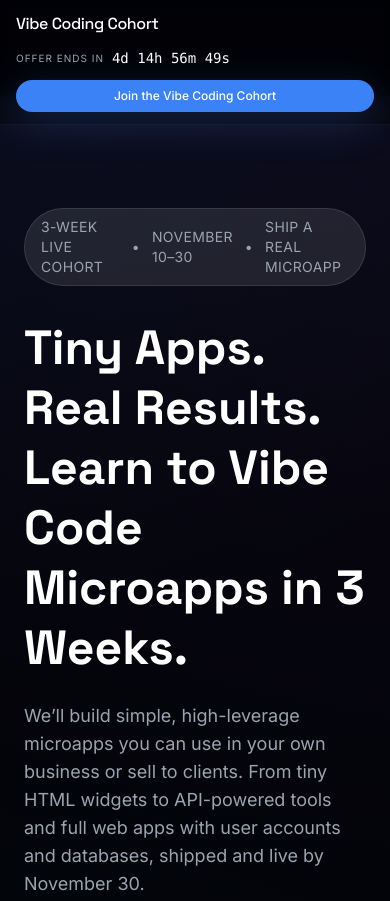
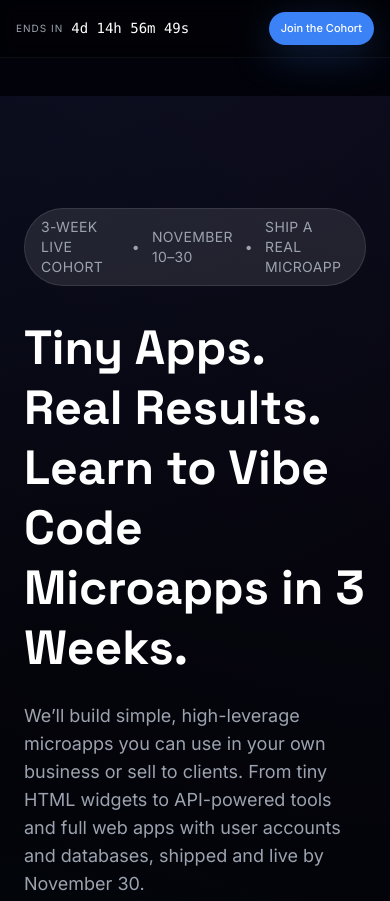
Before and after one commit to hcthisen/cohort-salespage, a plain HTML site: page index.html in a window 390 px wide. Shown: the top 901 px of the page. Drawn offline with nearby package versions, Linux system fonts and the light colour scheme.

Commit message:
Shorten CTA label for inline countdown layout

```diff
--- a/index.html
+++ b/index.html
@@ -52,18 +52,19 @@
     <!-- Navigation -->
     <nav class="fixed top-0 left-0 right-0 z-50 bg-black/40 backdrop-blur border-b border-white/5">
       <div class="max-w-6xl mx-auto flex flex-col gap-3 md:flex-row md:items-center md:justify-between px-4 sm:px-6 py-3 md:py-4">
-        <a href="#hero" class="font-heading text-base md:text-lg tracking-tight">Vibe Coding Cohort</a>
+        <a href="#hero" class="hidden md:inline-block font-heading text-base md:text-lg tracking-tight">Vibe Coding Cohort</a>
         <div class="hidden md:flex items-center gap-8 text-sm">
           <a href="#curriculum" class="text-muted hover:text-white transition">Curriculum</a>
           <a href="#offer" class="text-muted hover:text-white transition">What You Get</a>
           <a href="#faq" class="text-muted hover:text-white transition">FAQ</a>
         </div>
-        <div class="flex flex-col sm:flex-row sm:items-center gap-3 sm:gap-4 w-full md:w-auto text-left md:text-right">
+        <div class="flex flex-wrap items-center gap-3 sm:gap-4 w-full md:w-auto text-left md:text-right justify-between md:flex-row md:justify-end">
           <div class="flex items-center gap-2 text-[11px] sm:gap-2 sm:text-xs md:items-center">
-            <span class="uppercase tracking-widest text-[10px] sm:text-xs text-muted whitespace-nowrap">Offer ends in</span>
+            <span class="uppercase tracking-widest text-[10px] sm:text-xs text-muted whitespace-nowrap md:hidden">Ends in</span>
+            <span class="uppercase tracking-widest text-[10px] sm:text-xs text-muted whitespace-nowrap hidden md:inline">Offer ends in</span>
             <span data-countdown class="font-mono text-sm sm:text-base text-white whitespace-nowrap" aria-live="polite">Loading…</span>
           </div>
-          <a href="https://buy.stripe.com/5kQaEZcq71nuevkekO1ck0M" class="px-4 sm:px-5 py-2 rounded-full bg-accent text-white font-medium text-xs sm:text-sm md:text-base whitespace-nowrap shadow-glow transition transform hover:scale-[1.02] text-center w-full sm:w-auto">Join the Vibe Coding Cohort</a>
+          <a href="https://buy.stripe.com/5kQaEZcq71nuevkekO1ck0M" class="px-3 sm:px-5 py-2 rounded-full bg-accent text-white font-medium text-[11px] sm:text-sm md:text-base whitespace-nowrap shadow-glow transition transform hover:scale-[1.02] text-center sm:w-auto">Join the Cohort</a>
         </div>
       </div>
     </nav>
```
